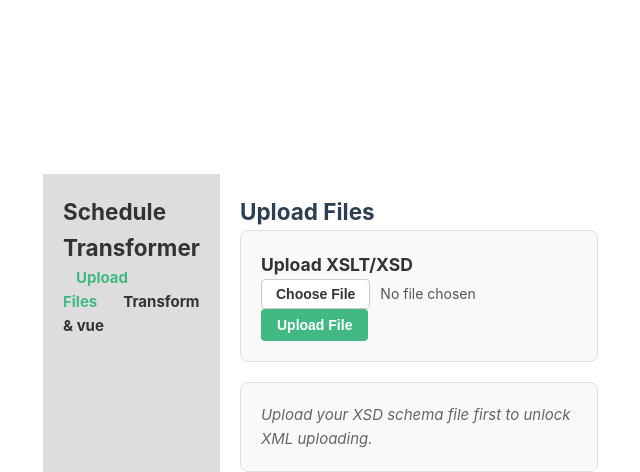
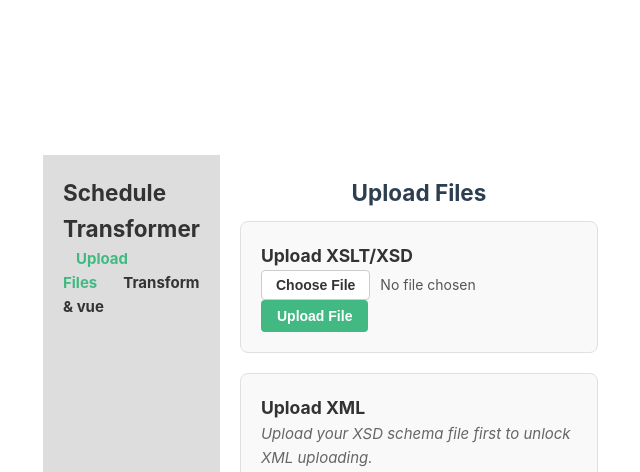
Before and after one commit to Chloe-Larsen/IMY-210-Project, a Vue app in the folder frontend/: page / in a window 1280 px wide. Shown: the top 472 px of the page, without its empty margins (21-661 px from the left). Built offline with nearby package versions, Linux system fonts and the light colour scheme; no server answers.

Commit message:
Changed formatting od upload

```diff
--- a/frontend/src/views/UploadView.vue
+++ b/frontend/src/views/UploadView.vue
@@ -133,6 +133,7 @@ const deleteFile = async (filename) => {
     </div>
 
     <div class="upload-section" v-else>
+      <h3>Upload XML</h3>
       <p style="color: #666; font-style: italic;">
         Upload your XSD schema file first to unlock XML uploading.
       </p>
@@ -160,6 +161,8 @@ const deleteFile = async (filename) => {
 <style scoped>
 h2 {
   font-weight: bolder;
+  text-align: center;
+  margin-bottom: 10px;
 }
 
 .upload-section {
@@ -268,12 +271,18 @@ input[type="file"]::file-selector-button:hover {
 }
 
 .error {
-    color: #d32f2f;
-    font-weight: 500;
+  color: #d32f2f;
+  font-weight: 500;
+  text-align: center;
 }
+
+.success{
+  text-align: center;
+}
+
 .empty-msg {
-    color: #777;
-    font-style: italic;
-    margin: 0;
+  color: #777;
+  font-style: italic;
+  margin: 0;
 }
 </style>
```
